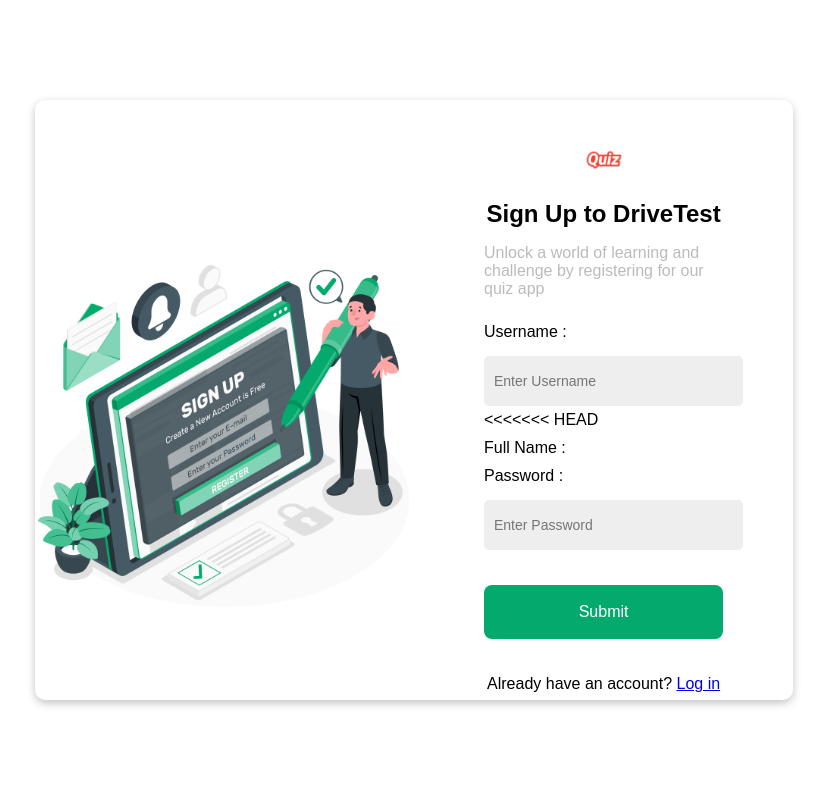
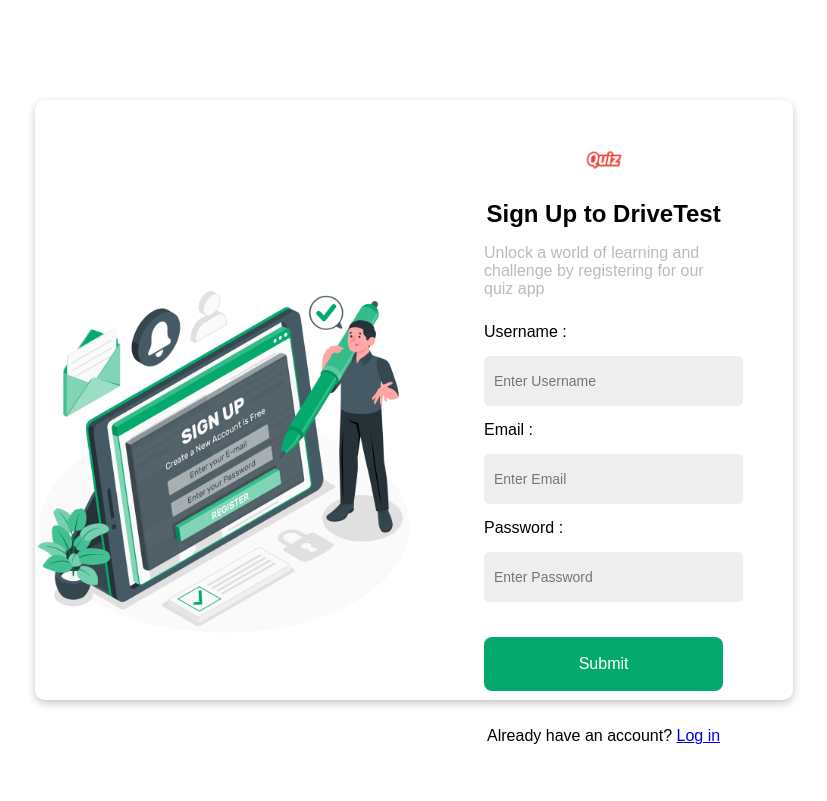
Before and after one commit to ajaystha42/drivingtest-django, a Django app: page /register in a window 1280 px wide. Shown: the whole page, without its empty margins (226-1053 px from the left). Before the commit the page ends 706 px from the top, so only its background shows below. Run offline with Django 4.2, Linux system fonts and the light colour scheme.

Commit message:
conflicts solved

```diff
--- a/Quiz/templates/login.html
+++ b/Quiz/templates/login.html
@@ -24,18 +24,12 @@
               <p>Username :</p>
               {{form.username}}
             </div>
-            <!-- <div class="input-container">
-            <p>Name :</p>
-            {{form.name}}
-          </div> -->
             <div class="input-container">
               <p>Password :</p>
               {{form.password}}
             </div>
             {% for message in messages%}
-            <!-- {% if error %} -->
             <div class="error-message">{{message}}</div>
-            <!-- {% endif %} -->
             {%endfor %}
             <div>
               <button class="btn-login" type="submit">Login</button>
--- a/Quiz/templates/register.html
+++ b/Quiz/templates/register.html
@@ -24,43 +24,14 @@
             <div class="input-container">
               <p>Username :</p>
               {{form.username}}
-              <!-- <input
-              id="username"
-              name="username"
-              placeholder="Enter Username"
-              required
-              type="text"
-            /> -->
-              <<<<<<< HEAD
             </div>
             <div class="input-container">
-              <p>Full Name :</p>
-              {{form.name}}
-              <!-- <input
-=======
-      </div>
-      <div class="input-container">
-        <p>Email :</p>
-        {{form.email}}
-        <!-- <input
->>>>>>> 8a8be8caf54e549a96cd0867a82bd03e049b2ac9
-              id="name"
-              name="name"
-              placeholder="Enter Name"
-              required
-              type="text"
-            /> -->
+              <p>Email :</p>
+              {{form.email}}
             </div>
             <div class="input-container">
               <p>Password :</p>
               {{form.password}}
-              <!-- <input
-              id="password"
-              name="password"
-              placeholder="Enter Password"
-              required
-              type="password"
-            /> -->
             </div>
             {% if error %}
             <div class="error-message">{{error}}</div>
--- a/Quiz/urls.py
+++ b/Quiz/urls.py
@@ -1,4 +1,3 @@
-from django.contrib import admin
 from django.urls import path
 from Quiz import views
 
```
Also changed, not shown: Quiz/templates/quiz.html (+6 -1 lines).
